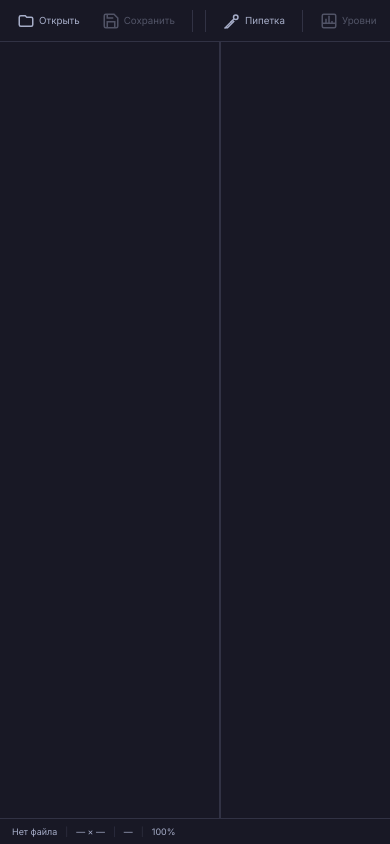
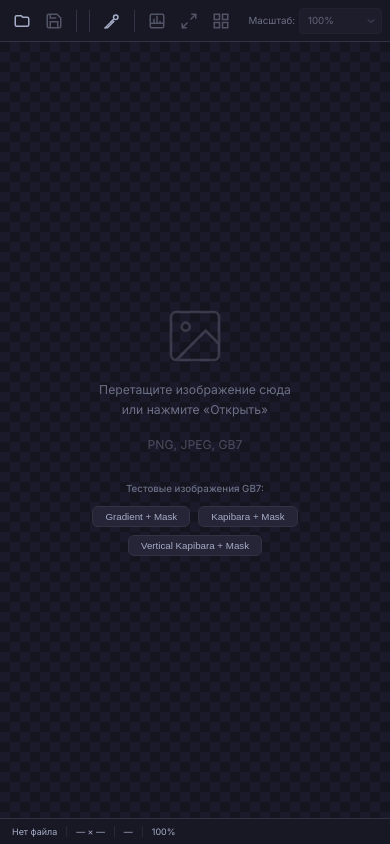
Before and after one commit to jernixxx/image-processor, a website built with Vite: page index.html in a window 390 px wide. Built offline with nearby package versions, Linux system fonts and the light colour scheme.

Commit message:
fix(lab1): адаптивность viewport, плавные анимации панелей и кнопки тестовых изображений

```diff
--- a/index.html
+++ b/index.html
@@ -78,7 +78,7 @@
     <!-- Основное содержимое -->
     <main id="main-area" class="main-area">
       <!-- Левая боковая панель: инструменты (пипетка инфо) -->
-      <aside id="left-panel" class="panel panel--left">
+      <aside id="left-panel" class="panel panel--left panel--collapsed">
         <div id="eyedropper-info" class="eyedropper-info panel__section" style="display:none;">
           <h3 class="panel__title">Пипетка</h3>
           <div class="eyedropper-info__color-preview" id="eyedropper-color-preview"></div>
@@ -107,12 +107,20 @@
             <svg width="64" height="64" viewBox="0 0 24 24" fill="none" stroke="currentColor" stroke-width="1"><rect x="3" y="3" width="18" height="18" rx="2"/><circle cx="8.5" cy="8.5" r="1.5"/><path d="M21 15l-5-5L5 21"/></svg>
             <p>Перетащите изображение сюда<br />или нажмите «Открыть»</p>
             <p class="empty-state__formats">PNG, JPEG, GB7</p>
+            <div class="empty-state__presets">
+              <span class="empty-state__presets-title">Тестовые изображения GB7:</span>
+              <div class="empty-state__presets-list">
+                <button class="empty-state__preset-btn" data-preset="gradient-half-mask.gb7">Gradient + Mask</button>
+                <button class="empty-state__preset-btn" data-preset="kapibara-mask.gb7">Kapibara + Mask</button>
+                <button class="empty-state__preset-btn" data-preset="vertical-kapibara.gb7">Vertical Kapibara + Mask</button>
+              </div>
+            </div>
           </div>
         </div>
       </section>
 
       <!-- Правая боковая панель: каналы -->
-      <aside id="right-panel" class="panel panel--right">
+      <aside id="right-panel" class="panel panel--right panel--collapsed">
         <div id="channels-panel" class="channels-panel panel__section" style="display:none;">
           <h3 class="panel__title">Каналы</h3>
           <div id="channels-list" class="channels-list">
--- a/src/main.js
+++ b/src/main.js
@@ -114,6 +114,12 @@ async function loadFile(file) {
     // Обновляем UI
     enableControls(true);
     updateStatusBar();
+
+    const rightPanel = $('#right-panel');
+    if (rightPanel) {
+      rightPanel.classList.remove('panel--collapsed');
+    }
+
     buildChannelsPanel();
     fitToScreen();
     renderCanvas();
@@ -137,6 +143,21 @@ function hasAlpha(imageData) {
     if (d[i] < 255) return true;
   }
   return false;
+}
+
+/** Загружает тестовое изображение из папки test-images */
+async function loadTestImage(presetName) {
+  try {
+    const path = `./test-images/${presetName}`;
+    const response = await fetch(path);
+    if (!response.ok) throw new Error(`Ошибка загрузки: ${response.status}`);
+    const blob = await response.blob();
+    const file = new File([blob], presetName, { type: blob.type || 'application/octet-stream' });
+    await loadFile(file);
+  } catch (err) {
+    console.error('Ошибка загрузки пресета:', err);
+    alert('Не удалось загрузить тестовое изображение: ' + err.message);
+  }
 }
 
 els.btnSave.addEventListener('click', async () => {
@@ -275,6 +296,15 @@ els.zoomSelect.addEventListener('change', () => {
   renderCanvas();
 });
 
+// Слушатель для авто-масштабирования при изменении размеров окна (viewport)
+window.addEventListener('resize', () => {
+  if (!state.doc) return;
+  if (els.zoomSelect.value === 'fit') {
+    fitToScreen();
+    renderCanvas();
+  }
+});
+
 // ==========================================
 // Статусная строка
 // ==========================================
@@ -389,6 +419,19 @@ els.btnEyedropper.addEventListener('click', () => {
   els.btnEyedropper.classList.toggle('active', state.eyedropperActive);
   canvas.classList.toggle('eyedropper-active', state.eyedropperActive);
   els.eyedropperInfo.style.display = state.eyedropperActive ? 'block' : 'none';
+
+  const leftPanel = $('#left-panel');
+  if (leftPanel) {
+    leftPanel.classList.toggle('panel--collapsed', !state.eyedropperActive);
+
+    // Пересчитываем масштаб после окончания CSS transition (200ms)
+    setTimeout(() => {
+      if (els.zoomSelect.value === 'fit') {
+        fitToScreen();
+        renderCanvas();
+      }
+    }, 210);
+  }
 });
 
 canvas.addEventListener('click', (e) => {
@@ -1059,4 +1102,16 @@ document.addEventListener('keydown', (e) => {
 // ==========================================
 
 enableControls(false);
+
+// Инициализация обработчиков кнопок тестовых пресетов
+document.querySelectorAll('.empty-state__preset-btn').forEach(btn => {
+  btn.addEventListener('click', (e) => {
+    e.stopPropagation();
+    const preset = btn.dataset.preset;
+    if (preset) {
+      loadTestImage(preset);
+    }
+  });
+});
+
 console.log('Image Processor загружен');
--- a/src/styles/layout.css
+++ b/src/styles/layout.css
@@ -224,3 +224,82 @@
   pointer-events: none;
   animation: fadeIn 0.2s ease;
 }
+
+/* Collapsible side panels */
+.panel.panel--collapsed {
+  width: 0;
+  min-width: 0;
+  border-left: none;
+  border-right: none;
+  overflow: hidden;
+}
+
+/* Preset buttons in empty state */
+.empty-state__presets {
+  margin-top: var(--space-xl);
+  display: flex;
+  flex-direction: column;
+  align-items: center;
+  gap: var(--space-md);
+}
+
+.empty-state__presets-title {
+  font-size: var(--font-size-sm);
+  color: var(--text-muted);
+  font-weight: 500;
+}
+
+.empty-state__presets-list {
+  display: flex;
+  flex-wrap: wrap;
+  gap: var(--space-md);
+  justify-content: center;
+  margin-top: var(--space-sm);
+}
+
+.empty-state__preset-btn {
+  padding: var(--space-sm) var(--space-lg);
+  background: var(--bg-surface);
+  border: 1px solid var(--border-color);
+  border-radius: var(--radius-md);
+  color: var(--text-secondary);
+  font-size: var(--font-size-sm);
+  cursor: pointer;
+  transition: all var(--transition-fast);
+}
+
+.empty-state__preset-btn:hover {
+  background: var(--bg-surface-hover);
+  color: var(--text-primary);
+  border-color: var(--border-focus);
+}
+
+/* Responsive layout adjustments */
+@media (max-width: 768px) {
+  .toolbar__btn span {
+    display: none;
+  }
+  .toolbar__btn {
+    padding: var(--space-sm);
+    justify-content: center;
+  }
+
+  .panel {
+    position: absolute;
+    top: var(--toolbar-height);
+    bottom: var(--statusbar-height);
+    z-index: 150;
+    height: calc(100vh - var(--toolbar-height) - var(--statusbar-height));
+    box-shadow: var(--shadow-lg);
+  }
+
+  .panel--left {
+    left: 0;
+    border-right: 1px solid var(--border-color);
+  }
+
+  .panel--right {
+    right: 0;
+    border-left: 1px solid var(--border-color);
+  }
+}
```
